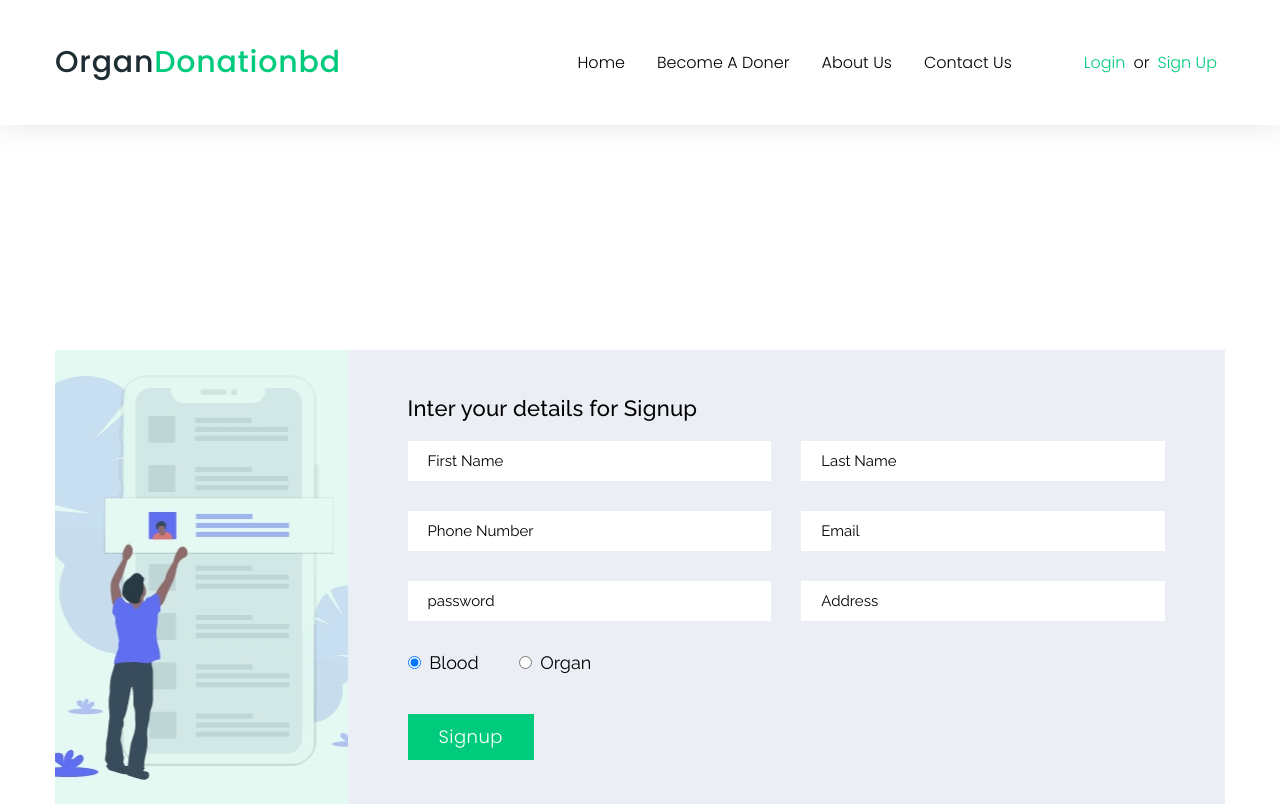
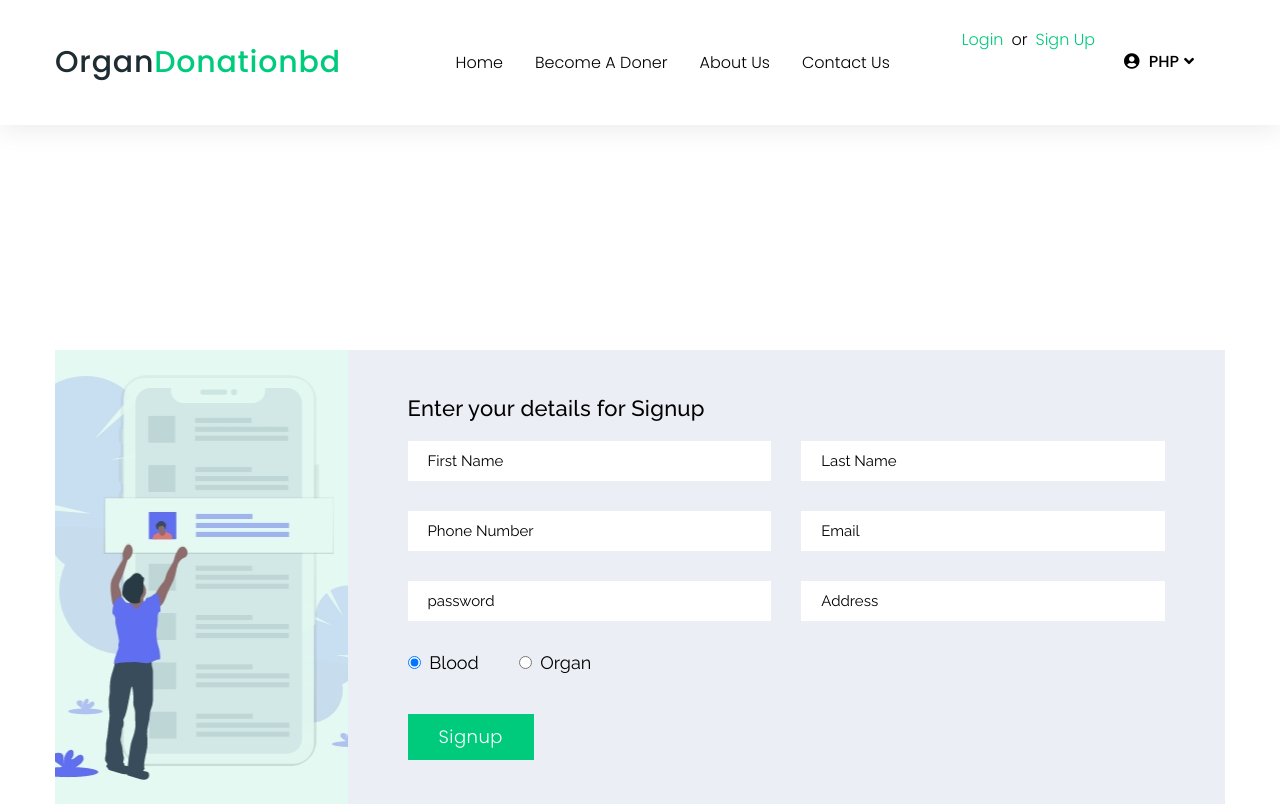
Before and after one commit to mdpappu006/organ, a PHP site: page /signup.php in a window 1280 px wide. Shown: the top 804 px of the page. Run offline with PHP 8.4, Linux system fonts and the light colour scheme; some libraries are stand-ins or nearby versions.

Commit message:
user login static

```diff
--- a/css/style.css
+++ b/css/style.css
@@ -1275,3 +1275,75 @@ h1 {
 .error{
   color: red;
 }
+
+/*
+============
+user_login
+============
+*/
+
+.header_wrap {
+    float: right;
+}
+
+.user_login {
+    border: 1px solid rgba(255, 255, 255, 0.2);
+    border-radius: 3px;
+    float: left;
+    margin: 18px 10px 17px 0;
+}
+
+.user_login ul {
+    padding: 0px;
+    margin: 0px;
+}
+
+.user_login ul li {
+    line-height: 17px;
+    list-style: outside none none;
+    margin: 0;
+    padding: 4px 15px 7px;
+}
+
+.user_login > ul > li a {
+  color: #000000;
+  font-size: 16px;
+  font-weight: 500;
+  line-height: 25px;
+  font-family: 'Poppins', sans-serif;
+  padding-top: 0;
+  padding-bottom: 0;
+  text-transform: uppercase;
+}
+
+.user_login > ul > li a i {
+    margin: 0 5px 0;
+}
+
+.user_login ul.dropdown-menu {
+    background: #fffefe none repeat scroll 0 0;
+    border-radius: 0;
+    padding: 15px 0;
+    top: 108%;
+}
+
+.user_login ul li {
+    line-height: 17px;
+    list-style: outside none none;
+    margin: 0;
+    padding: 4px 15px 7px;
+}
+
+.dropdown-menu>li>a {
+    display: block;
+    padding: 3px 20px;
+    clear: both;
+    font-weight: 400;
+    line-height: 1.42857143;
+    color: #333;
+    white-space: nowrap;
+}
+
+.user_login .dropdown-menu > li > a:hover {
+    background: #eceef5;
+}
--- a/header/header.php
+++ b/header/header.php
@@ -35,9 +35,8 @@
     <!-- main nav start -->
     <nav class="navbar navbar-expand-lg center-brand static-nav">
         <div class="container">
-            <a class="navbar-brand order-2" href="#">
+            <a class="navbar-brand order-2" href="index.php">
                <h1>Organ<span>Donationbd</span></h1>
-
             </a>
 
             <div class="d-flex flex-row order-2 order-lg-3">
@@ -51,7 +50,28 @@
                     </li>
 
                 </ul>
+
+
+        <div class="header_wrap">
+            <div class="user_login">
+              <ul>
+                <li class="dropdown open">
+                    <a href="#" data-toggle="dropdown" aria-haspopup="true" aria-expanded="true"><i class="fa fa-user-circle" aria-hidden="true"></i>
+                    php<i class="fa fa-angle-down" aria-hidden="true"></i></a>
+                    <ul class="dropdown-menu">
+                        <li><a href="profile.php">Profile Settings</a></li>
+                        <li><a href="update-password.php">Update Password</a></li>
+                        <li><a href="my-booking.php">My Booking</a></li>
+                        <li><a href="logout.php">Sign Out</a></li>
+                    </ul>
+                </li>
+              </ul>
             </div>
+        </div>
+            </div>
+
+
+
             <button class="navbar-toggler navbar-toggler-right collapsed order-1" type="button" data-toggle="collapse" data-target="#xenav">
                 <i class="fas fa-bars fa-2x"></i>
             </button>
--- a/signup.php
+++ b/signup.php
@@ -1,4 +1,3 @@
-
 <!-- main nav start -->
 <?php
     require_once "backend/user-signup.php";
@@ -14,7 +13,7 @@
                     <div class="form-inside-all">
                         <form method="POST">
                             <div class="titles">
-                                <h4>Inter your details for Signup</h4>
+                                <h4>Enter your details for Signup</h4>
                             </div>
 
                             <div class="row">
```
